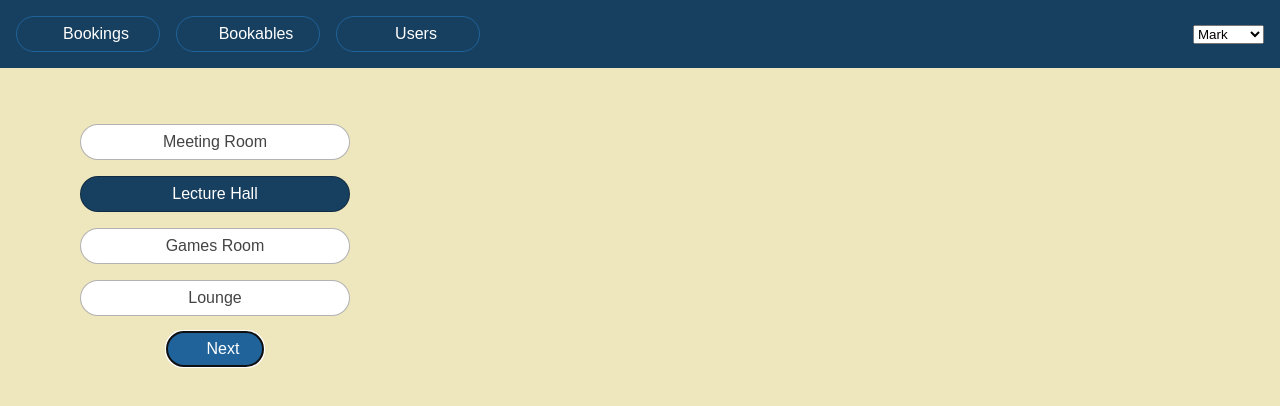
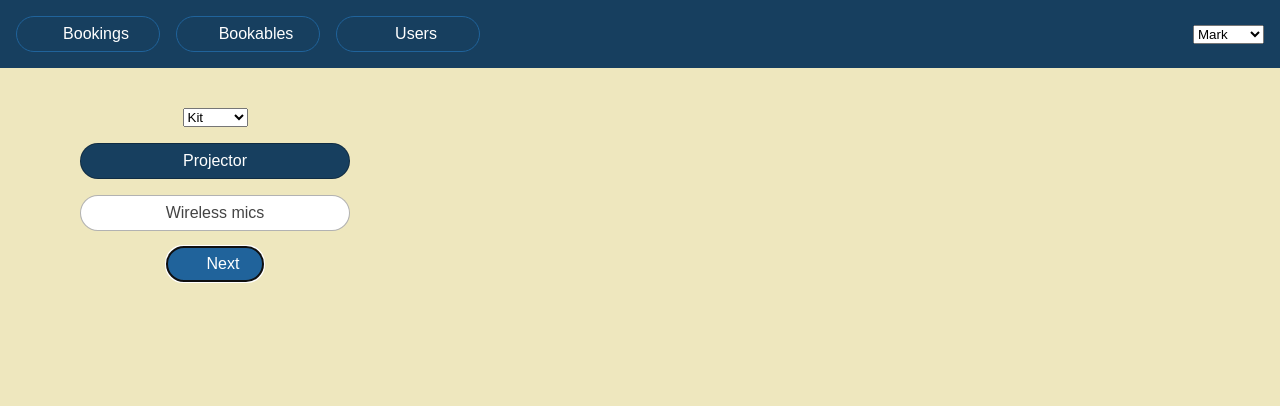
Before and after one commit to augustoqa/react-hooks-in-action, a React (Vite) app: page /bookables in a window 1280 px wide. Shown: the top 406 px of the page. Built offline with nearby package versions, Linux system fonts and the light colour scheme; some icons are missing.

Commit message:
Calling useState multiple times - select group in BookablesList Component

```diff
--- a/src/components/Bookables/BookablesList.jsx
+++ b/src/components/Bookables/BookablesList.jsx
@@ -3,15 +3,24 @@ import { useState } from 'react'
 import { FaArrowRight } from 'react-icons/all'
 
 export default function BookablesList() {
-  const group = 'Rooms'
+  const [group, setGroup] = useState('Kit')
   const bookablesInGroup = bookables.filter((b) => b.group === group)
-  const [bookableIndex, setBookableIndex] = useState(1)
+  const [bookableIndex, setBookableIndex] = useState(0)
+  const groups = [...new Set(bookables.map((b) => b.group))]
 
   function nextBookable() {
     setBookableIndex((i) => (i + 1) % bookablesInGroup.length)
   }
+
   return (
     <div>
+      <select value={group} onChange={(e) => setGroup(e.target.value)}>
+        {groups.map((g) => (
+          <option value={g} key={g}>
+            {g}
+          </option>
+        ))}
+      </select>
       <ul className="bookables items-list-nav">
         {bookablesInGroup.map((b, i) => (
           <li key={b.id} className={i === bookableIndex ? 'selected' : null}>
```
